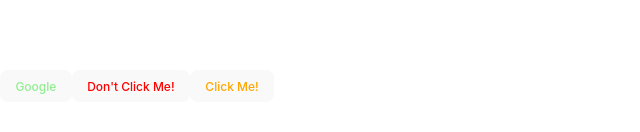
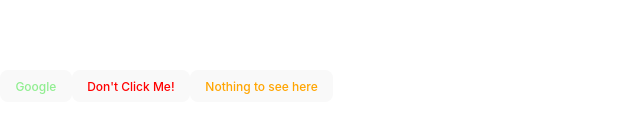
Before and after one commit to RhexNiebres/react-app, a React (Vite) app in the folder my-first-react-app/: page / in a window 1280 px wide. Shown: the part 314-446 px from the top of the page, without its empty margins (0-640 px from the left). Built offline with nearby package versions, Linux system fonts and the light colour scheme.

Commit message:
refactor button components content and add handle click prop to navigate URL placed on each button

```diff
--- a/my-first-react-app/src/Button.jsx
+++ b/my-first-react-app/src/Button.jsx
@@ -16,8 +16,8 @@ export default function RenderButtons(){
     return(
         <div>
              <Button text="Google" handleClick={()=> handleButtonClick('https://www.google.com')}  />
-             <Button text="Don't Click Me!" color="red" fontSize={12} />
-             <Button color="orange" fontSize={12} />
+             <Button text="Don't Click Me!" handleClick={()=> handleButtonClick('https://youtu.be/hPr-Yc92qaY?si=j6U0vpTPkYHnehwJ')} color="red" fontSize={12} />
+             <Button text="Nothing to see here" color="orange" handleClick={()=> handleButtonClick('https://images.app.goo.gl/RMRYV1z5AAQRMYym7') } fontSize={12} />
         </div>
     );
 }
```
